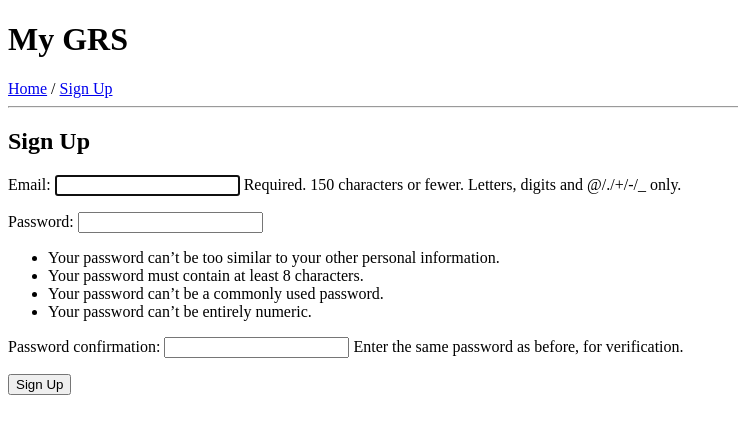
After one commit to amandachagas/grs_api, a Django app: page /signup in a window 1280 px wide. The commit adds this page. Shown: the top 434 px of the page, without its empty margins (0-738 px from the left). Run offline with Django 3.2, Linux system fonts and the light colour scheme.

Commit message:
Creating Sign Up feature on ap

```diff
--- a/grs/urls.py
+++ b/grs/urls.py
@@ -25,6 +25,7 @@ router.register(r'ratings', views.RatingViewSet)
 
 urlpatterns = [
     path('', views.home, name='home'),
+    path('signup', views.signup, name='signup'),
     path('admin/', admin.site.urls),
     path('routes/', include(router.urls)),
     path('api-auth/', include('rest_framework.urls', namespace='rest_framework'))
--- a/my_grs/admin.py
+++ b/my_grs/admin.py
@@ -2,6 +2,7 @@ from django.contrib import admin
 from my_grs.models import Movie, Rating
 
 # Register your models here.
+
 
 class MovieAdmin(admin.ModelAdmin):
     pass
--- a/my_grs/templates/base.html
+++ b/my_grs/templates/base.html
@@ -6,6 +6,8 @@
 </head>
 <body>
 	<h1>My GRS</h1>
+	<a href="{% url 'home' %}">Home</a> /
+	<a href="{% url 'signup' %}">Sign Up</a>
 	<hr>
 	{% block content %}
 	{% endblock %}
--- a/my_grs/templates/home.html
+++ b/my_grs/templates/home.html
@@ -3,4 +3,5 @@
 {% block content %}
 	<h2>Homepage</h2>
 	<p>Welcome to My GRS, visitor!</p>
+	<p>Total users registred: {{ counter }}</p>
 {% endblock %}
--- /dev/null
+++ b/my_grs/templates/signup.html
@@ -0,0 +1,50 @@
+{% extends 'base.html' %}
+
+{% block content %}
+	<h2>Sign Up</h2>
+	<form method="post">
+		{% csrf_token %}
+		<!--  form.as_p }} -->
+		<p>
+			<label for="id_username">Email:</label>
+			<input type="text" name="username" maxlength="150" autocapitalize="none" autocomplete="username" autofocus="" required="" id="id_username">
+			<span class="helptext">Required. 150 characters or fewer. Letters, digits and @/./+/-/_ only.</span>
+		</p>
+
+		<p>
+			<label for="id_password1">Password:</label>
+			<input type="password" name="password1" autocomplete="new-password" required="" id="id_password1">
+			<span class="helptext"></span>
+		</p>
+
+		<ul>
+			<li>Your password can’t be too similar to your other personal information.</li>
+			<li>Your password must contain at least 8 characters.</li>
+			<li>Your password can’t be a commonly used password.</li>
+			<li>Your password can’t be entirely numeric.</li>
+		</ul>
+
+		<p>
+			<label for="id_password2">Password confirmation:</label>
+			<input type="password" name="password2" autocomplete="new-password" required="" id="id_password2">
+			<span class="helptext">Enter the same password as before, for verification.</span>
+		</p>
+
+		{% if form.errors %}
+		    {% for field in form %}
+		        {% for error in field.errors %}
+		            <div class="alert alert-danger">
+		                <strong style="color: red">{{ error|escape }}</strong>
+		            </div>
+		        {% endfor %}
+		    {% endfor %}
+		    {% for error in form.non_field_errors %}
+		        <div class="alert alert-danger">
+		            <strong style="color: red">{{ error|escape }}</strong>
+		        </div>
+		    {% endfor %}
+		{% endif %}
+
+		<button type="submit">Sign Up</button>
+	</form>
+{% endblock %}
--- a/my_grs/views.py
+++ b/my_grs/views.py
@@ -1,12 +1,13 @@
-from django.shortcuts import render
+from django.shortcuts import render, redirect
 from django.contrib.auth.models import User
 from my_grs.models import Movie, Rating
 from rest_framework import viewsets
 from rest_framework import permissions
 from my_grs.serializers import UserSerializer, MovieSerializer, RatingSerializer
+from django.contrib.auth.forms import UserCreationForm
+
 
 # Create your views here.
-
 
 
 class UserViewSet(viewsets.ModelViewSet):
@@ -37,7 +38,23 @@ class RatingViewSet(viewsets.ModelViewSet):
 
 
 def home(request):
-    return render(request, 'home.html')
+    counter = User.objects.count()
+    return render(request, 'home.html', {
+        'counter': counter
+        })
+
+
+def signup(request):
+    if request.method == 'POST':
+        form = UserCreationForm(request.POST)
+        if form.is_valid():
+            user = form.save()
+            return redirect('home')
+    else:
+        form = UserCreationForm()
+    return render(request, 'signup.html', {
+        'form': form
+        })
 
 
 # @csrf_exempt
```
Also changed, not shown: db.sqlite3.
